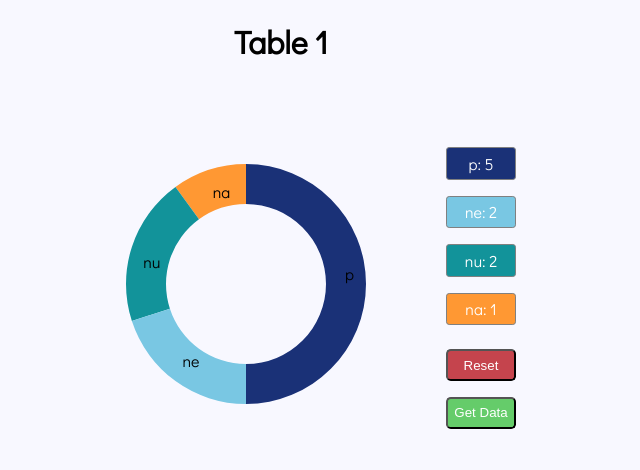
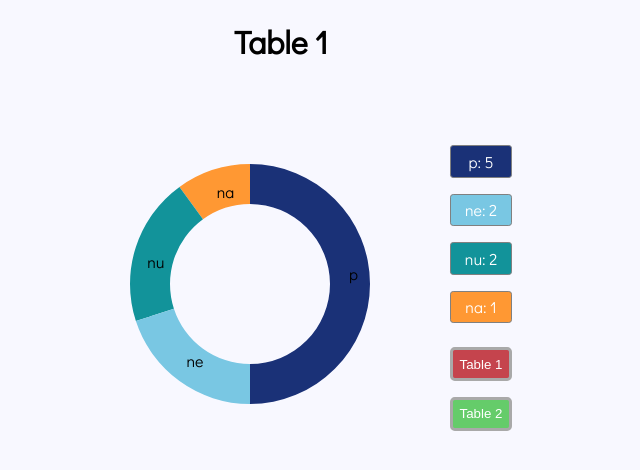
Before and after one commit to catalin-sandru/Chart_with_react-vis, a React (Create React App) app: page / in a window 1280 px wide. Shown: the top 470 px of the page, without its empty margins (359-999 px from the left). Built offline with nearby package versions, Linux system fonts and the light colour scheme.

Commit message:
final updates

```diff
--- a/src/component/chart/chart.component.js
+++ b/src/component/chart/chart.component.js
@@ -54,11 +54,10 @@ class Chart extends Component {
           padAngle={0.03}
           radius={120}
           labelsRadiusMultiplier={0.9}
-          colorRange={this.state.default.map(e => e.style)}
           animation={"wobbly"}
         />
         <ChartLegend
-          data={this.state.data}
+          data={data}
           toogleHighlightOn={this.toogleHighlightOn}
           resetTable={() => this.resetTable()}
           loadSecondTable={() => this.loadSecondTable()}
--- a/src/component/legend/legend.component.js
+++ b/src/component/legend/legend.component.js
@@ -14,8 +14,8 @@ const ChartLegend = ({data, toogleHighlightOn, resetTable, loadSecondTable}) =>
           )
         })}
         <ButtonWrapper>
-          <button onClick={resetTable}>Reset</button>
-          <button onClick={loadSecondTable}>Get Data</button>
+          <button onClick={resetTable}>Table 1</button>
+          <button onClick={loadSecondTable}>Table 2</button>
         </ButtonWrapper>
       </LegendStyle>
     )
--- a/src/component/legend/legend.style.js
+++ b/src/component/legend/legend.style.js
@@ -27,6 +27,7 @@ export const ButtonWrapper = styled.div`
   button {
     padding: 0.4rem;
     margin: 0.5rem 0;
+    border: 3px solid #A9A9A9;
     border-radius: 0.3rem;
     cursor: pointer;
     outline: none;
--- a/src/component/table.js
+++ b/src/component/table.js
@@ -2,25 +2,25 @@ export const table1 = [
   {
     label: "p",
     angle: 5,
-    style: {fill: "#1A3177"},
+    style: {fill: "#1A3177", stroke: 0},
     innerRadius: 0,
     key: 0
   },{
     label: "ne",
     angle: 2,
-    style: {fill: "#79C7E3"},
+    style: {fill: "#79C7E3", stroke: 0},
     innerRadius: 0,
     key: 1
   },{
     label: "nu",
     angle: 2,
-    style: {fill: "#12939A"},
+    style: {fill: "#12939A", stroke: 0},
     innerRadius: 0,
     key: 2
   },{
     label: "na",
     angle: 1,
-    style: {fill: "#FF9833"},
+    style: {fill: "#FF9833", stroke: 0},
     innerRadius: 0,
     key: 3
   }
```
